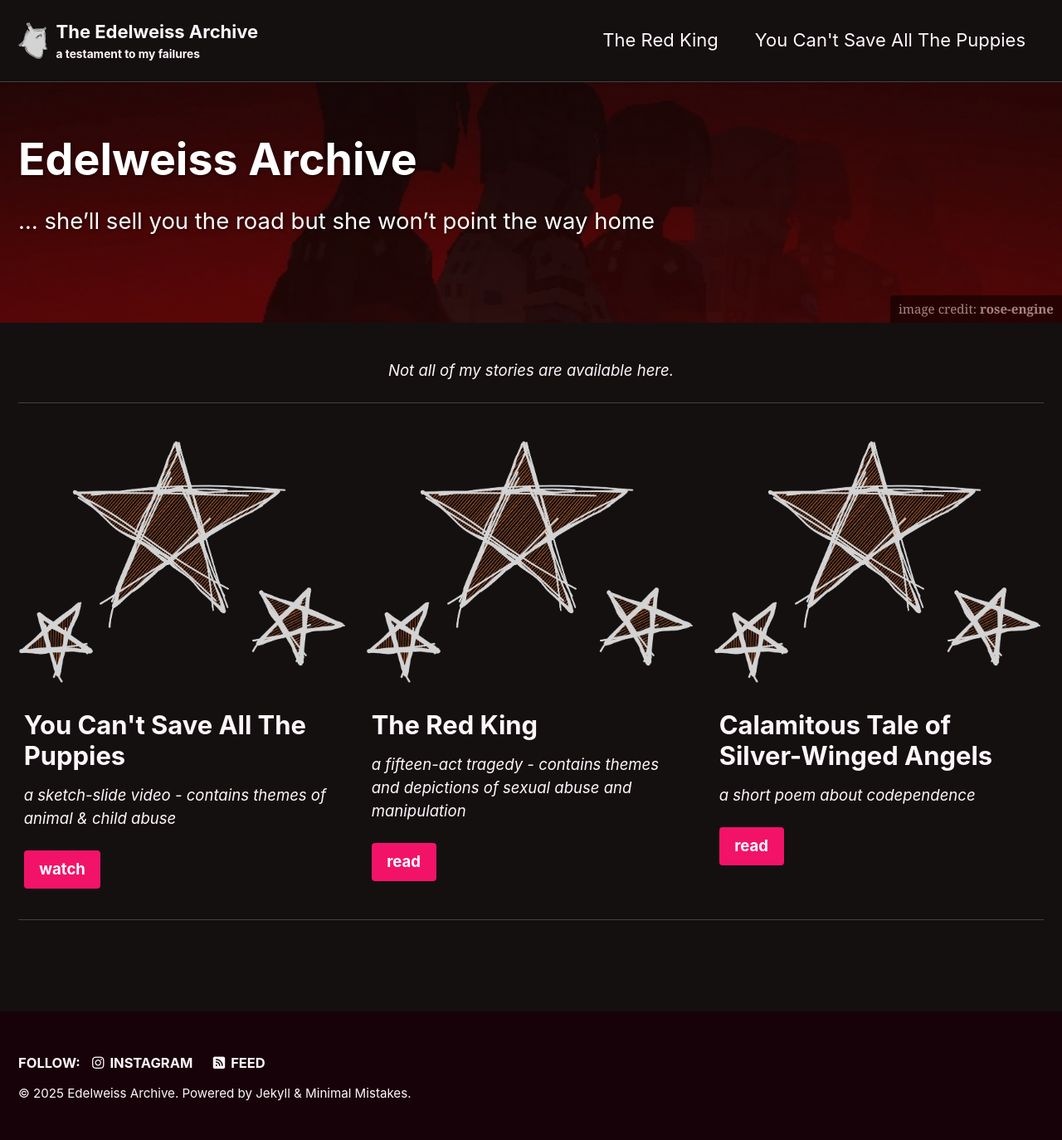
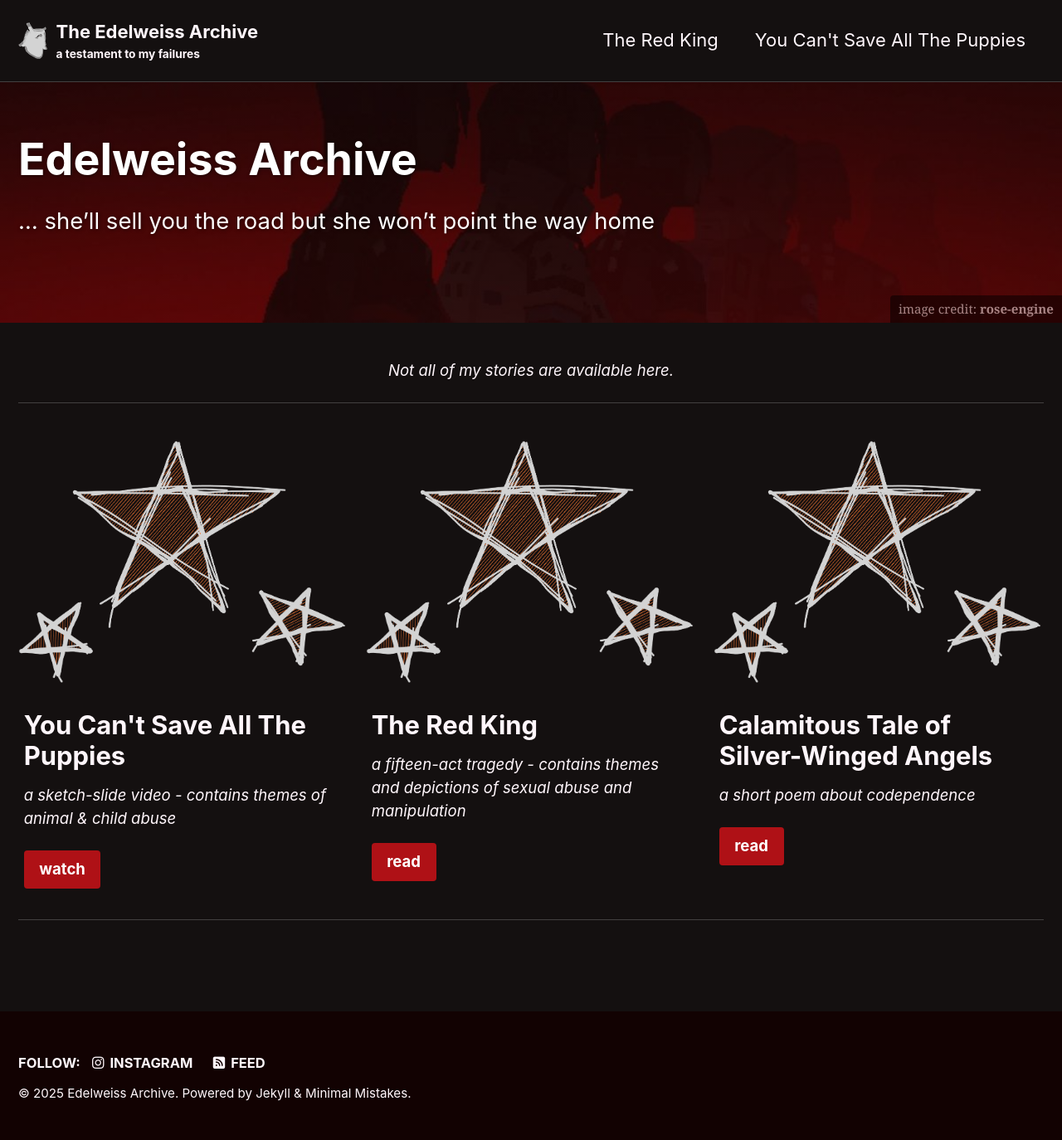
Before and after one commit to kyrie-edelweiss/edelweiss-archive, a Jekyll site: the page built from index.html, in a window 1280 px wide. Shown: the whole page at 83% size. Built offline with Jekyll 4.4.1, drawn with Linux system fonts in a browser that asks for light colours; cached includes are drawn as plain includes; the list of posts is cut into pages by our own code.

Commit message:
Update _config.yml

```diff
--- a/_config.yml
+++ b/_config.yml
@@ -12,7 +12,7 @@
 
 # theme                  : "minimal-mistakes-jekyll"
 # remote_theme           : "mmistakes/minimal-mistakes"
-minimal_mistakes_skin    : "neon" # "air", "aqua", "contrast", "dark", "dirt", "neon", "mint", "plum", "sunrise"
+minimal_mistakes_skin    : "kyrie" # "air", "aqua", "contrast", "dark", "dirt", "neon", "mint", "plum", "sunrise"
 
 # Site Settings
 locale                   : "en-US"
```
